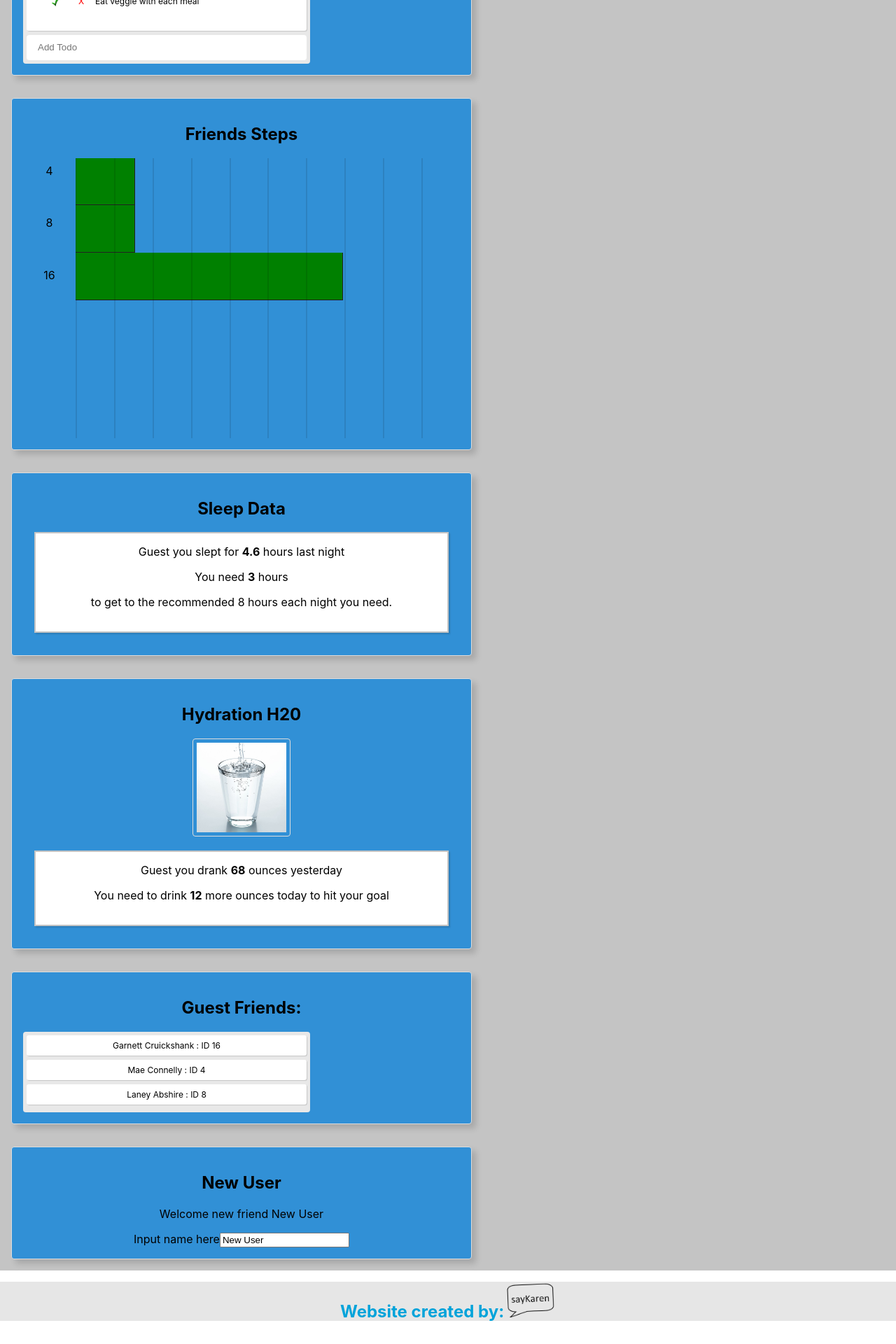
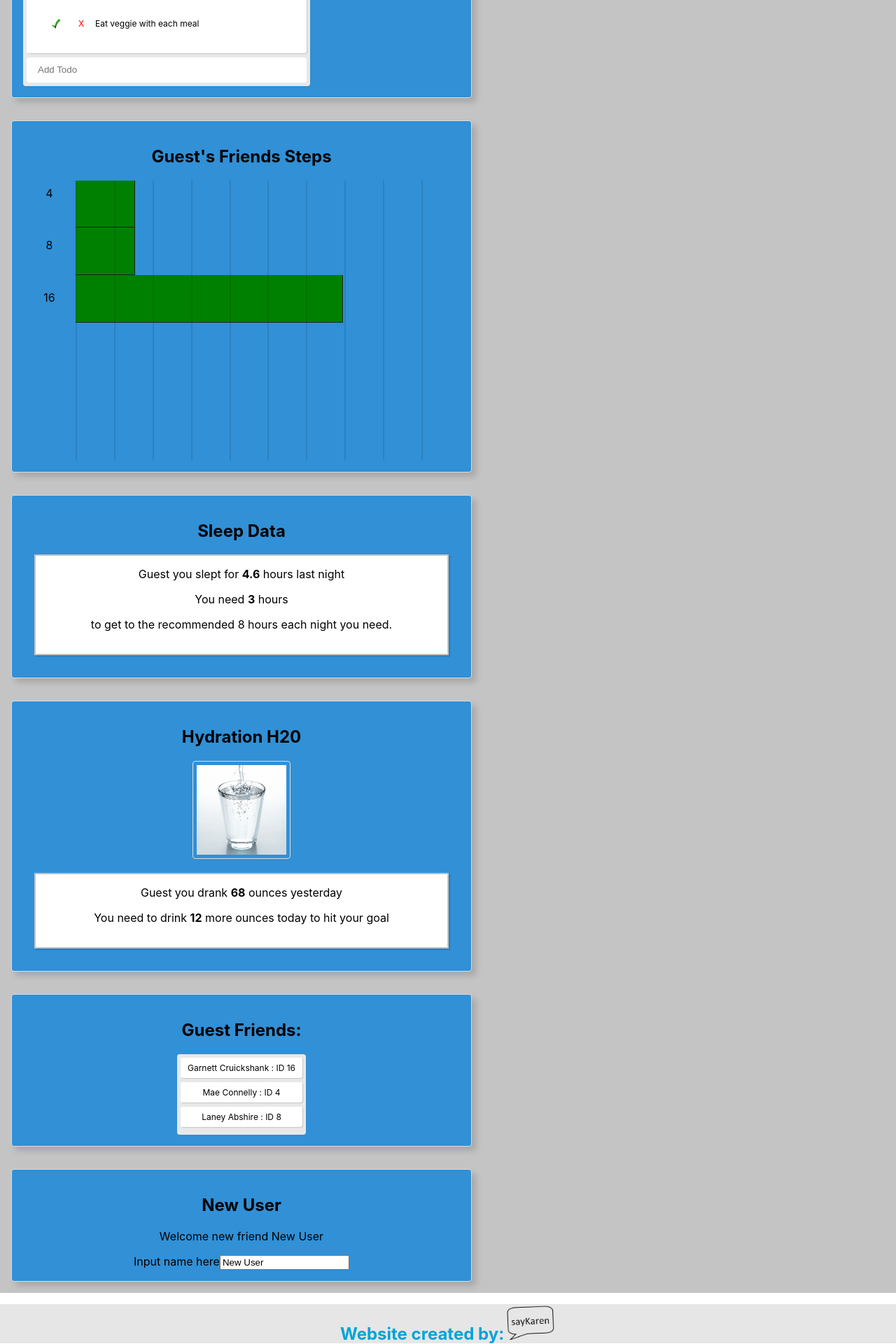
Before and after one commit to saykaren/GetFitter, a React (Create React App) app: page / in a window 1280 px wide. Shown: the part 510-2430 px from the top of the page at 70% size. Before the commit the page ends 2398 px from the top, so only its background shows below. Built offline with nearby package versions, Linux system fonts and the light colour scheme.

Commit message:
adjusting padding on header so it wouldn't be covered. Added name to friends steps list

```diff
--- a/src/Components/App/App.css
+++ b/src/Components/App/App.css
@@ -8,20 +8,12 @@
   display: flex;
   font-size: calc(10px + 2vmin);
   color: white;
+  padding-bottom: 2rem;
 }
 
 .App-link {
   color: #61dafb;
 }
-/*
-@keyframes App-logo-spin {
-  from {
-    transform: rotate(0deg);
-  }
-  to {
-    transform: rotate(360deg);
-  }
-} */
 
 .back{
   background: blueviolet;
@@ -86,6 +78,11 @@
   text-align: center;
   font-size: 1.5rem;
   bottom: 0;
+}
+
+.friendsBox {
+  display: flex;
+  justify-content: center;
 }
 
 .front{
--- a/src/Components/App/App.js
+++ b/src/Components/App/App.js
@@ -9,7 +9,7 @@ import Sleep from './Sleep';
 import React, {useState} from 'react';
 import userData from '../../data/users';
 import AboutMe from './AboutUser';
-import TempUserLookUp from './TempFile';
+// import TempUserLookUp from './TempFile';
 import Hydration from './Hydration';
 import Footer from './Footer';
 
--- a/src/Components/App/Exercise.js
+++ b/src/Components/App/Exercise.js
@@ -4,7 +4,7 @@ import activityData from '../../data/activity';
 // import userData from '../../data/users';
 
 
-const Exercise = ({friends}) => {
+const Exercise = ({friends, name}) => {
 
   const friendsList = Object.values({friends})[0]; //should make array
   const limitDateData = activityData.filter(x=>(x.date === "2019/09/22")); //Limits data to 2019/09/22
@@ -76,7 +76,7 @@ const Exercise = ({friends}) => {
 
   return (
     <div className="componentBox">
-      <h1>Friends Steps</h1>
+      <h1>{name}'s Friends Steps</h1>
 
       <div className="graph">
         <BarTextContent />
--- a/src/Components/App/Sleep.js
+++ b/src/Components/App/Sleep.js
@@ -1,8 +1,5 @@
-import React, {useState} from 'react';
 import './App.css';
-// import React from 'react';
-// import activityData from '../../data/activity';
-// import userData from '../../data/users';
+import React from 'react';
 import sleepData from '../../data/sleep';
 
 const Sleep = ({Id, name})=>{
@@ -10,7 +7,6 @@ const Sleep = ({Id, name})=>{
   const sleepIdFilter = sleepData.filter(x=>(x.userID === Id));
   const todaySleepID = sleepIdFilter.filter(x=>(x.date === "2019/09/22"));
   const sleepToday = todaySleepID[0]["hoursSlept"];
-  // console.log({todaySleepID});
   const goodSleep = parseInt(8-sleepToday);
 
   return(
--- a/src/Components/App/UserLookUp.js
+++ b/src/Components/App/UserLookUp.js
@@ -20,7 +20,7 @@ const UserLookUp = ({Id, name, friends}) => {
       <h1>
         {name} Friends:
       </h1>
-      <section>
+      <section className="friendsBox">
         <div className="todo-list">
           {friends.map((friends, index)=>(
             <FriendList
```
Also changed, not shown: src/Components/App/Hydration.js (+1 -12 lines).
